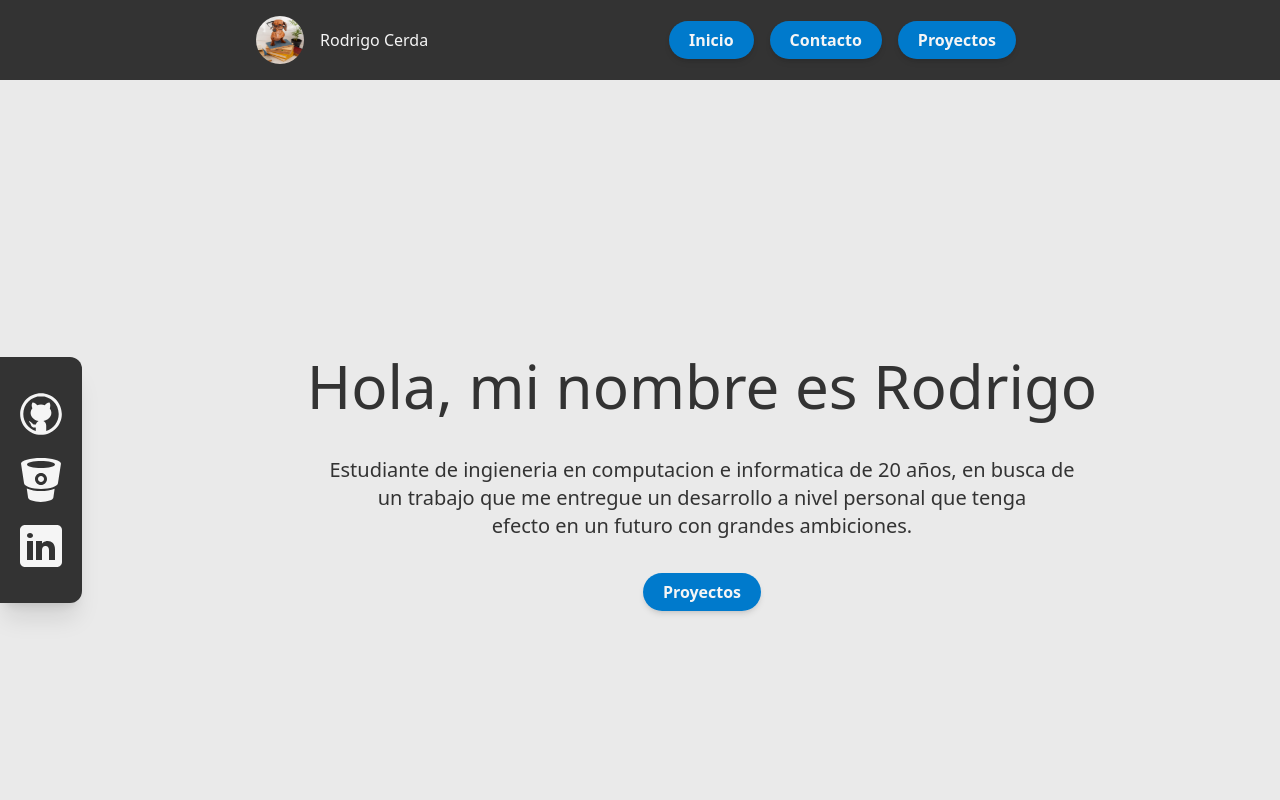
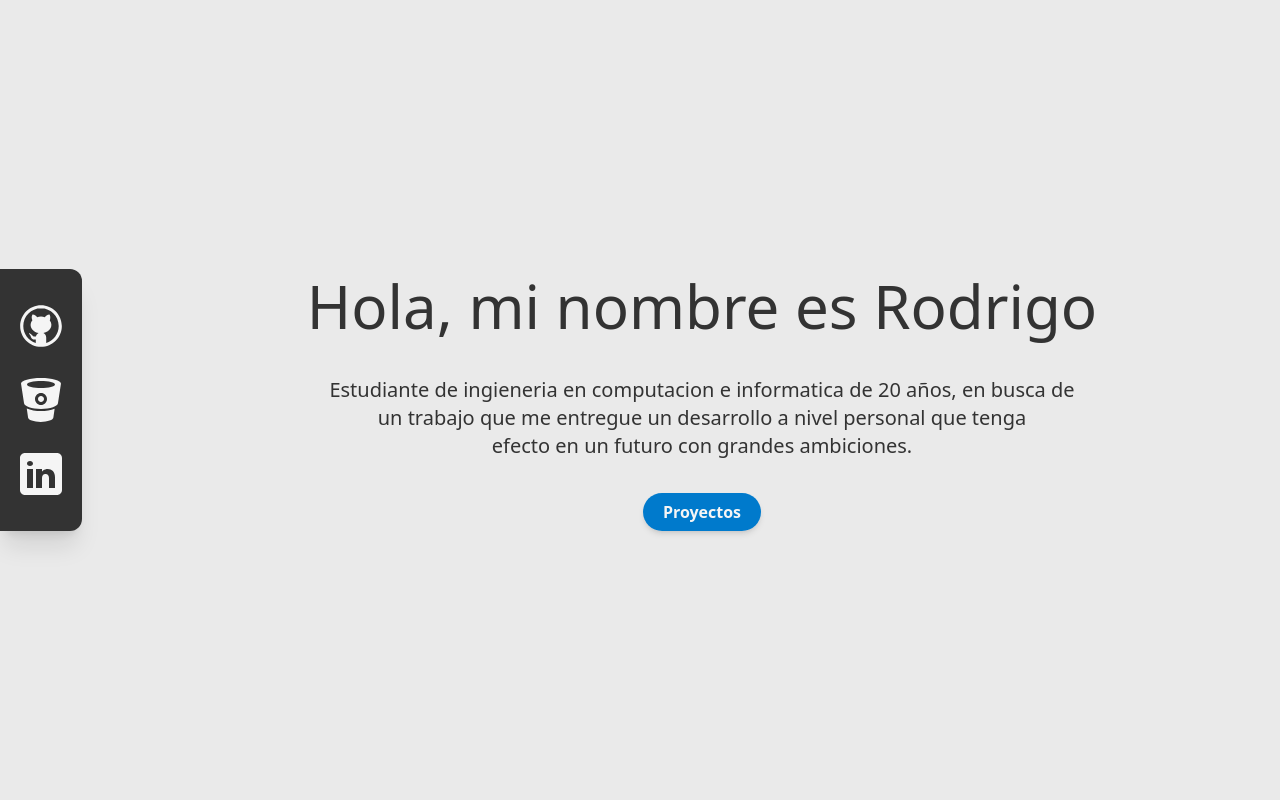
Before and after one commit to defmex/Portafolio25, an Angular app: page / in a window 1280 px wide. Shown: the top 800 px of the page. Built offline with nearby package versions, Linux system fonts and the light colour scheme.

Commit message:
complete routes and link of myPortafolio

```diff
--- a/src/app/app.component.html
+++ b/src/app/app.component.html
@@ -1,2 +1,9 @@
-
-<router-outlet></router-outlet>
+<head>
+    <app-navbar></app-navbar>
+</head>
+<main>
+    <app-home></app-home>
+</main>
+<footer>
+    <app-footer></app-footer>
+</footer>
--- a/src/app/app.component.ts
+++ b/src/app/app.component.ts
@@ -1,11 +1,13 @@
 import { Component } from '@angular/core';
 import { RouterOutlet } from '@angular/router';
 import { HomeComponent } from "./home/home.component";
+import { FooterComponent } from "./footer/footer.component";
+import { NavbarComponent } from "./navbar/navbar.component";
 
 @Component({
   selector: 'app-root',
   standalone: true,
-  imports: [RouterOutlet, HomeComponent],
+  imports: [RouterOutlet, HomeComponent, FooterComponent, NavbarComponent],
   templateUrl: './app.component.html',
   styleUrl: './app.component.css'
 })
--- a/src/app/home/home.component.html
+++ b/src/app/home/home.component.html
@@ -1,8 +1,3 @@
-<header>
-    <app-navbar></app-navbar>
-
-</header>
-
 <body  class=" bg-fondo">
 
     <app-page-init></app-page-init>
@@ -181,7 +176,3 @@
     </section>
 
 </body>
-
-<footer>
-    <app-footer></app-footer>
-</footer>
--- a/src/app/home/home.component.ts
+++ b/src/app/home/home.component.ts
@@ -1,15 +1,13 @@
 import { Component } from '@angular/core';
 import { ProyectComponent } from "../proyect/proyect.component";
 import { LanguangeCodingComponent } from "../languange-coding/languange-coding.component";
-import { NavbarComponent } from "../navbar/navbar.component";
-import { FooterComponent } from "../footer/footer.component";
 import { PageInitComponent } from "../page-init/page-init.component";
 import { RouterModule, Router, RouterLink, RouterLinkActive } from '@angular/router';
 
 @Component({
   selector: 'app-home',
   standalone: true,
-  imports: [ProyectComponent, LanguangeCodingComponent, NavbarComponent, FooterComponent, PageInitComponent,  RouterModule, ],
+  imports: [ProyectComponent, LanguangeCodingComponent, PageInitComponent,  RouterModule, ],
   templateUrl: './home.component.html',
   styleUrl: './home.component.css'
 })
--- a/src/app/page-init/page-init.component.html
+++ b/src/app/page-init/page-init.component.html
@@ -1,9 +1,15 @@
 <section id="inicio" class="flex items-center w-full h-screen text-secundario ">
-    <div class="flex justify-center items-center p-6 px-2 w-auto mr-55 text-primario shadow-xl rounded-e-xl bg-secundario" >
+    <div class="flex justify-center items-center px-2 w-auto mr-55 text-primario shadow-xl rounded-e-xl bg-secundario" >
         <div class="flex-col w-auto justify-center m-2 space-y-4   ">
-            <img src="icons8-github.svg" class=" hover:bg-acento hover:rounded-xl " alt="" routerLink="/proyect">
-            <img src="icons8-bitbucket.svg" class=" hover:bg-acento hover:rounded-xl   " alt="">
-            <img src="icons8-linkedin.svg" class=" hover:bg-acento hover:rounded-xl   " alt="">
+            <a href="https://github.com/defmex?tab=repositories" class="p-1" target="_blank">
+                <img src="icons8-github.svg" class=" hover:bg-acento hover:rounded-xl " alt="">
+            </a>
+            <a href="https://bitbucket.org/rodrigocc/workspace/repositories/" class="p-1" target="_blank">
+                <img src="icons8-bitbucket.svg" class=" hover:bg-acento hover:rounded-xl   " alt="">
+            </a>
+            <a href="https://www.linkedin.com/in/rodrigo-cerda-b22944297/" class="p-1" target="_blank">
+                <img src="icons8-linkedin.svg" class=" hover:bg-acento hover:rounded-xl   " alt="">
+            </a>
         </div>
     </div>
     <div class="flex flex-wrap justify-center w-200 gap-10 " >
--- a/src/app/page-init/page-init.component.ts
+++ b/src/app/page-init/page-init.component.ts
@@ -17,6 +17,10 @@ export class PageInitComponent {
   }
 
   irPagina(){
+    console.log('tocoimagen');
     this.router.navigate(['proyecto']);
   }
+  abrirEnlace() {
+    window.open('https://www.google.com', '_blank'); // Abre en una nueva pestaña
+  }
 }
```
Also changed, not shown: src/app/app.routes.ts (+4 -3 lines).
